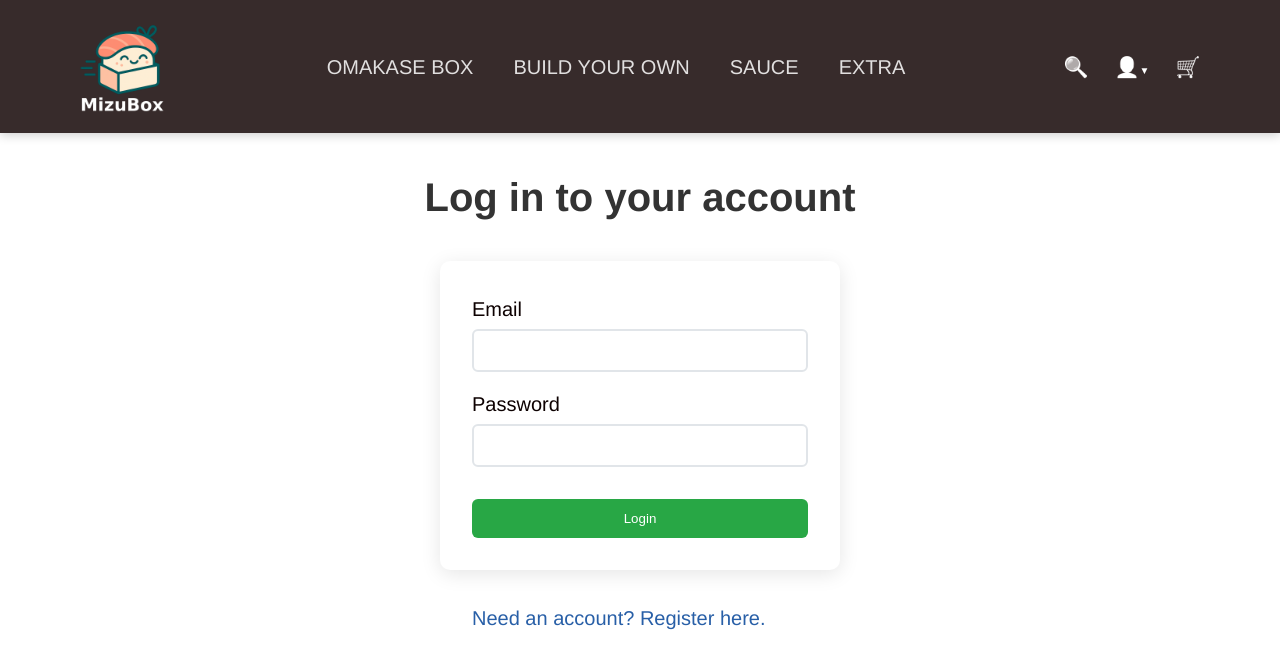
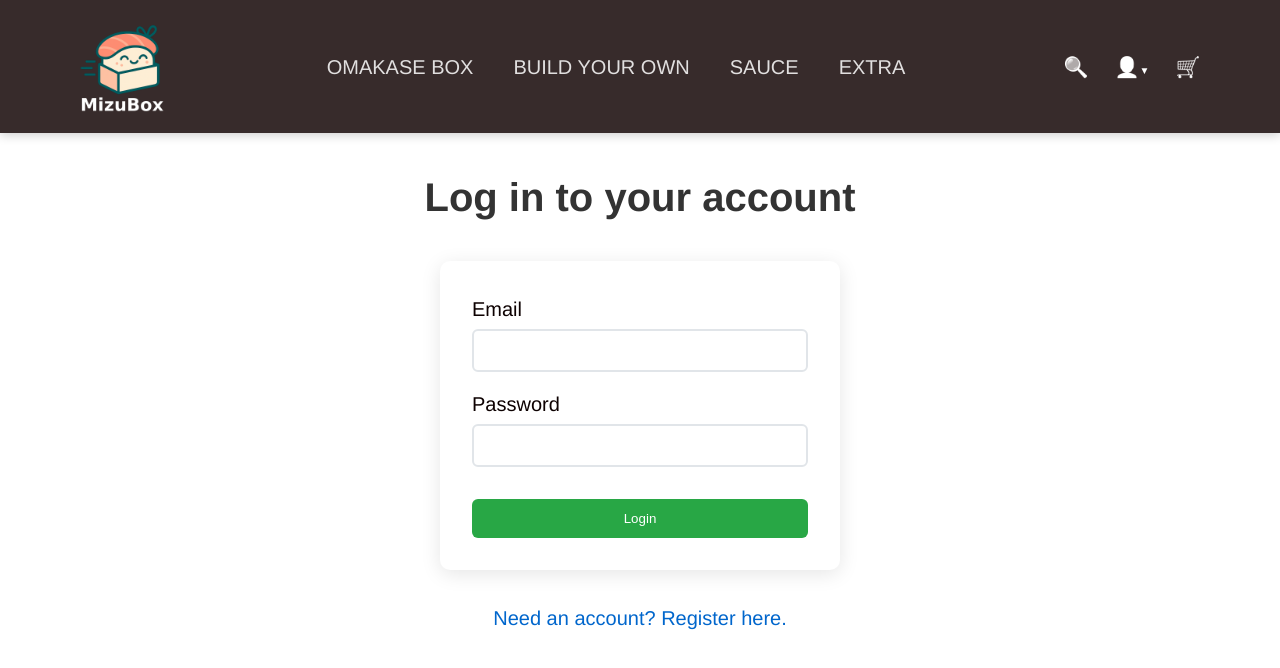
Before and after one commit to kevinongg/mizubox-frontend, a React (Vite) app: page /login in a window 1280 px wide. Shown: the top 668 px of the page. Built offline with nearby package versions, Linux system fonts and the light colour scheme; no server answers.

Commit message:
Fix test alignment

```diff
--- a/src/auth/Login.jsx
+++ b/src/auth/Login.jsx
@@ -36,7 +36,9 @@ export default function Login() {
         {error && <output>{error}</output>}
         <button>Login</button>
       </form>
-      <Link to="/register">Need an account? Register here.</Link>
+      <Link to="/register" className="register-link">
+        Need an account? Register here.
+      </Link>
     </>
   );
 }
--- a/src/index.css
+++ b/src/index.css
@@ -218,8 +218,6 @@ button:hover {
 main a {
   color: #285fa7;
   font-weight: 500;
-  text-align: center;
-  padding-left: 400px;
 }
 
 main a:hover {
@@ -657,8 +655,6 @@ main a:hover {
   margin: 5px 0;
 }
 
-
-
 .cart-container button {
   background: #28a745;
   color: white;
@@ -669,7 +665,6 @@ main a:hover {
   cursor: pointer;
   width: 100px;
 }
-
 
 .cart-container button:hover {
   background: #218838;
@@ -717,6 +712,14 @@ main a:hover {
   padding: 40px;
   background: #f8f9fa;
   border-radius: 10px;
+}
+
+.register-link {
+  display: block;
+  margin-top: 20px;
+  text-align: center;
+  color: #0066cc;
+  text-decoration: none;
 }
 
 /* ============================================== ORDERS PAGE STYLES ===================================== */
@@ -819,16 +822,14 @@ main a:hover {
 
 .account-container > div:hover {
   border-color: #8ba99d;
-  box-shadow: 0 2px 8px rgba(0,0,0,0.08);
+  box-shadow: 0 2px 8px rgba(0, 0, 0, 0.08);
 }
-
 
 .account-container strong {
   display: block;
   font-size: 20px;
   color: #745c5c;
   text-transform: uppercase;
-
 }
 
 /* Value and Button Row */
@@ -854,7 +855,6 @@ main a:hover {
   cursor: pointer;
   transition: all 0.2s;
   width: 100px;
-
 }
 
 .icon-button:hover {
@@ -949,7 +949,6 @@ main a:hover {
   color: #666;
   font-size: 16px;
   margin: 5px 0;
-
 }
 .build-your-own h2 {
   color: #333;
```
